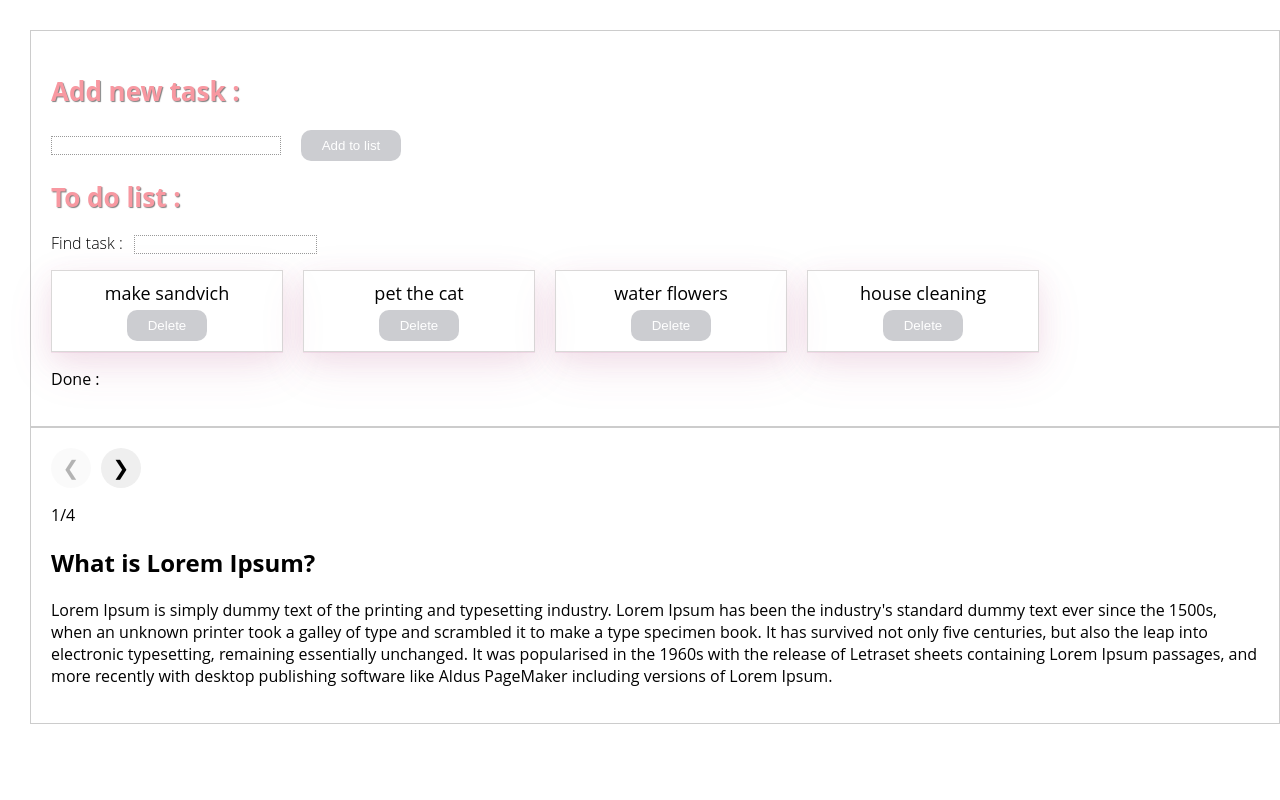
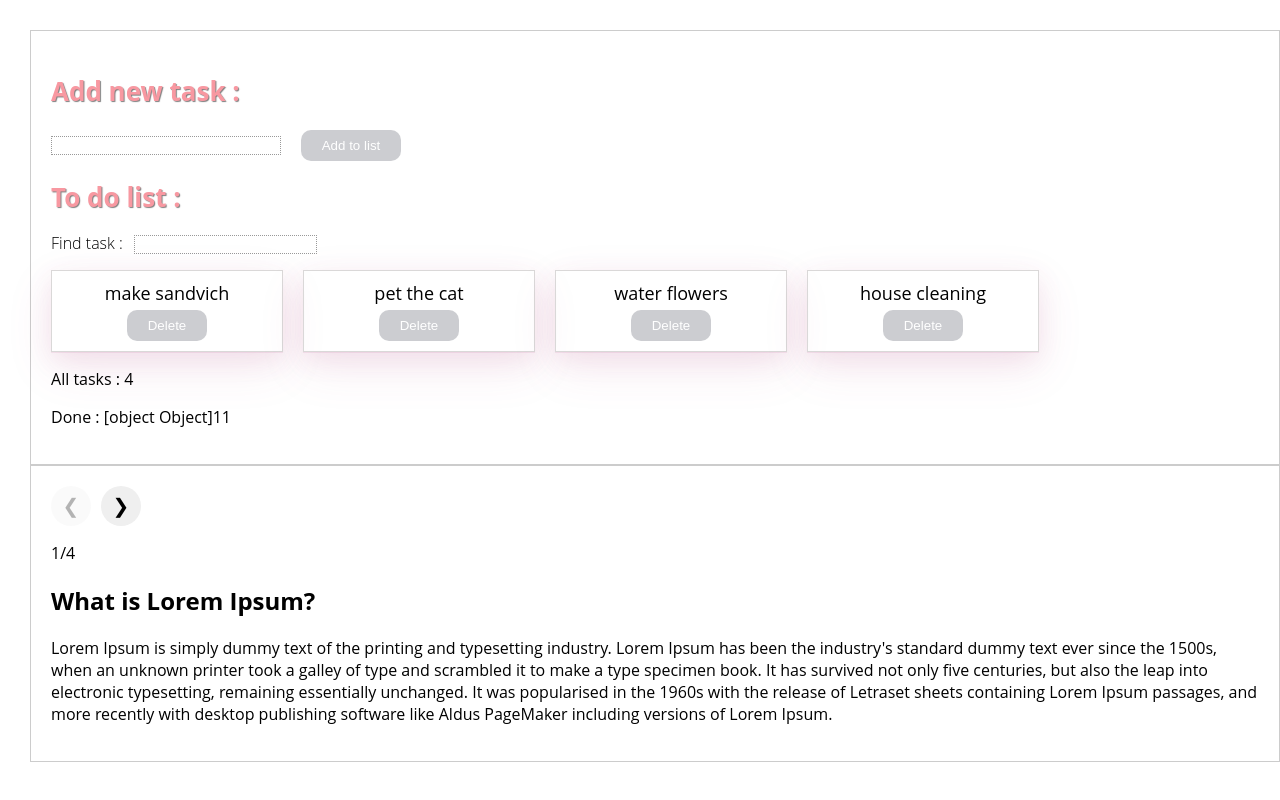
Before and after one commit to NatashaChupryna/React-practice, a React (Create React App) app: page / in a window 1280 px wide. Shown: the top 800 px of the page. Built offline with nearby package versions, Linux system fonts and the light colour scheme.

Commit message:
Update App.jsx

```diff
--- a/src/components/App.jsx
+++ b/src/components/App.jsx
@@ -55,7 +55,7 @@ completedTodo = ()=>{
 }
 
   render() {
-
+const completedTodos = this.state.todos.reduce((acc, todo)=>( !todo.completed ? acc : acc + 1))
   return (
       <StyledApp>
         <ToDoListDiv >
@@ -63,7 +63,8 @@ completedTodo = ()=>{
         <Title>To do list :</Title>
         <Filter name={this.state.filter} onChange={this.changeFilter}></Filter>
         <ToDoList todo={this.filterContacts()} onDelete={this.deleteTodo}></ToDoList>
-      <p>Done : {this.completedTodo()}</p>
+     <p>All tasks : {this.state.todos.length}</p>
+      <p>Done :  {completedTodos}</p>
       </ToDoListDiv>
 
       <Reader items={publications}></Reader>
```
